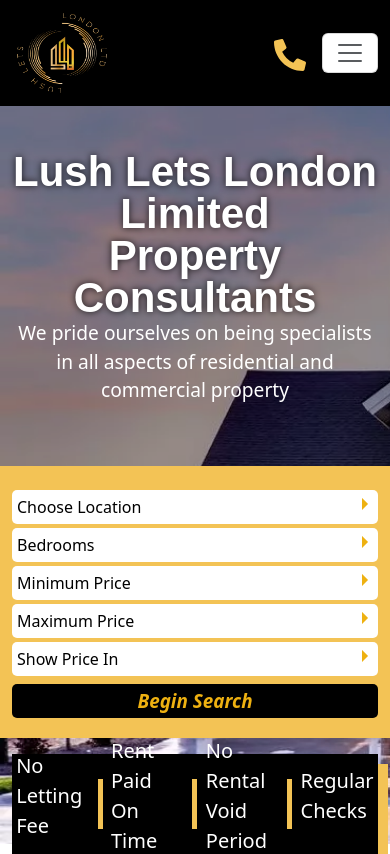
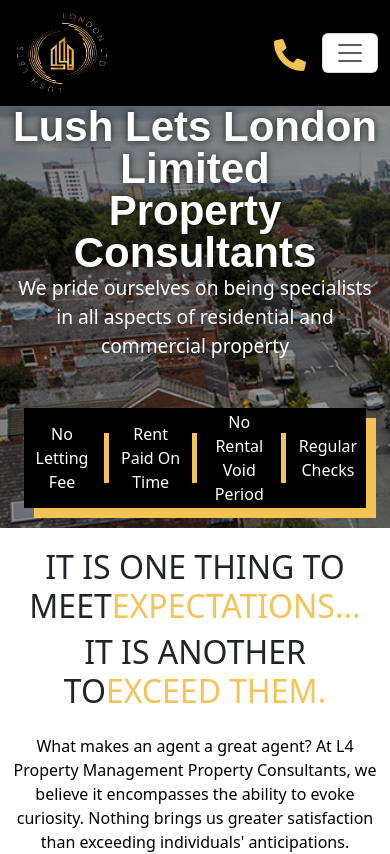
Before and after one commit to SualehSiddiqui/RealEstateWebsite, a React (Create React App) app: page / in a window 390 px wide. Shown: the top 854 px of the page. Built offline with nearby package versions, Linux system fonts and the light colour scheme.

Commit message:
removed search feature from mobile also and changed hero section photo

```diff
--- a/src/Components/Counter/style.css
+++ b/src/Components/Counter/style.css
@@ -25,6 +25,7 @@
 
 .numbers-div>p {
     font-size: 20px;
+    text-align: center;
 }
 
 .middle-line {
@@ -32,3 +33,10 @@
     width: 5px;
     height: 50px;
 }
+
+@media only screen and (max-width:768px) {
+    .numbers-div>p {
+        font-size: 16px;
+        margin-bottom: 0;
+    }
+}
--- a/src/Pages/Home/index.jsx
+++ b/src/Pages/Home/index.jsx
@@ -30,7 +30,7 @@
                     <CounterComp className='counter mt-5' />
                 </Container>
             </div>
-            <div className="sub-header-div res-sub-header-div">
+            {/* <div className="sub-header-div res-sub-header-div">
                 <Container className='sub-header-div-container'>
                     <div className='selection-div selection-div-1  mt-1'>
                         <select name="location" defaultValue={'noValue'}>
@@ -120,8 +120,8 @@
                         <button type="submit" >Begin Search</button>
                     </div>
                 </Container>
-            </div>
-            <CounterComp className='res-counter mt-3 mb-3' />
+            </div> */}
+            {/* <CounterComp className='res-counter mt-3 mb-3' /> */}
             <div className='main-home-div-2'>
                 <Container >
                     <div className='main-hd-div'>
--- a/src/Pages/Home/style.css
+++ b/src/Pages/Home/style.css
@@ -1,64 +1,9 @@
-.sub-header-div {
-    background-color: var(--theme-color-2);
-    width: 100%;
-    height: 60px;
-}
-
-.res-sub-header-div,
-.res-counter {
-    display: none;
-}
-
-.sub-header-div-container {
-    height: 100%;
-    display: flex;
-    justify-content: space-between;
-    align-items: center;
-}
-
-.selection-div {
-    width: 14%;
-    height: 34px;
-    overflow: hidden;
-    background-color: transparent;
-}
-
-.selection-div>select {
-    -webkit-appearance: none;
-    background: url(../../assets//Home/select-dropdown.png) no-repeat right 0;
-    background-color: #fff;
-    width: 100%;
-    height: 100%;
-    overflow: hidden;
-    padding: 5px;
-    border: none;
-    border-radius: 5px;
-    font-weight: 300;
-    font-size: 16px;
-}
-
-
-.selection-div>button {
-    font-size: 1.18em;
-    font-weight: bold;
-    font-style: italic;
-    background-color: #000000;
-    color: #EEB111;
-    width: 100%;
-    height: 100%;
-    display: flex;
-    justify-content: center;
-    align-items: center;
-    border-radius: 5px;
-    border: none;
-}
-
 .hero-section-div {
     width: 100%;
     height: 100vh;
     position: absolute;
     z-index: -1;
-    background-image: url('../../assets/Home/london-1.webp');
+    background-image: url('../../assets/Home/london-1.jpeg');
     background-size: cover;
     background-repeat: no-repeat;
     top: 0;
@@ -332,7 +277,6 @@
 
 .benefit-sec-text ul {
     text-align: start;
-    /* padding: 0; */
     font-size: 20px;
 }
 
@@ -391,14 +335,6 @@
 
 
 @media screen and (max-width: 992px) {
-    .sub-header-div {
-        height: 200px;
-    }
-
-    .sub-header-div-container {
-        flex-wrap: wrap;
-    }
-
     .selection-div {
         width: 49%;
     }
@@ -418,7 +354,8 @@
     }
 
     .main-home-div {
-        height: 360px;
+        height: auto;
+        padding-bottom: 20px;
     }
 
     .main-hd-div {
@@ -490,25 +427,6 @@
         justify-content: center;
     }
 
-    .sub-header-div {
-        display: none;
-    }
-
-    .res-sub-header-div {
-        display: flex;
-        height: auto;
-        padding-top: 20px;
-        padding-bottom: 20px;
-    }
-
-    .res-counter {
-        display: flex;
-    }
-
-    .counter {
-        display: none;
-    }
-
     .button-div-sub-header>button {
         width: 100%;
     }
```
Also changed, not shown: src/assets/Home/london-1.jpeg (added), src/assets/Home/london-1.webp (deleted).
